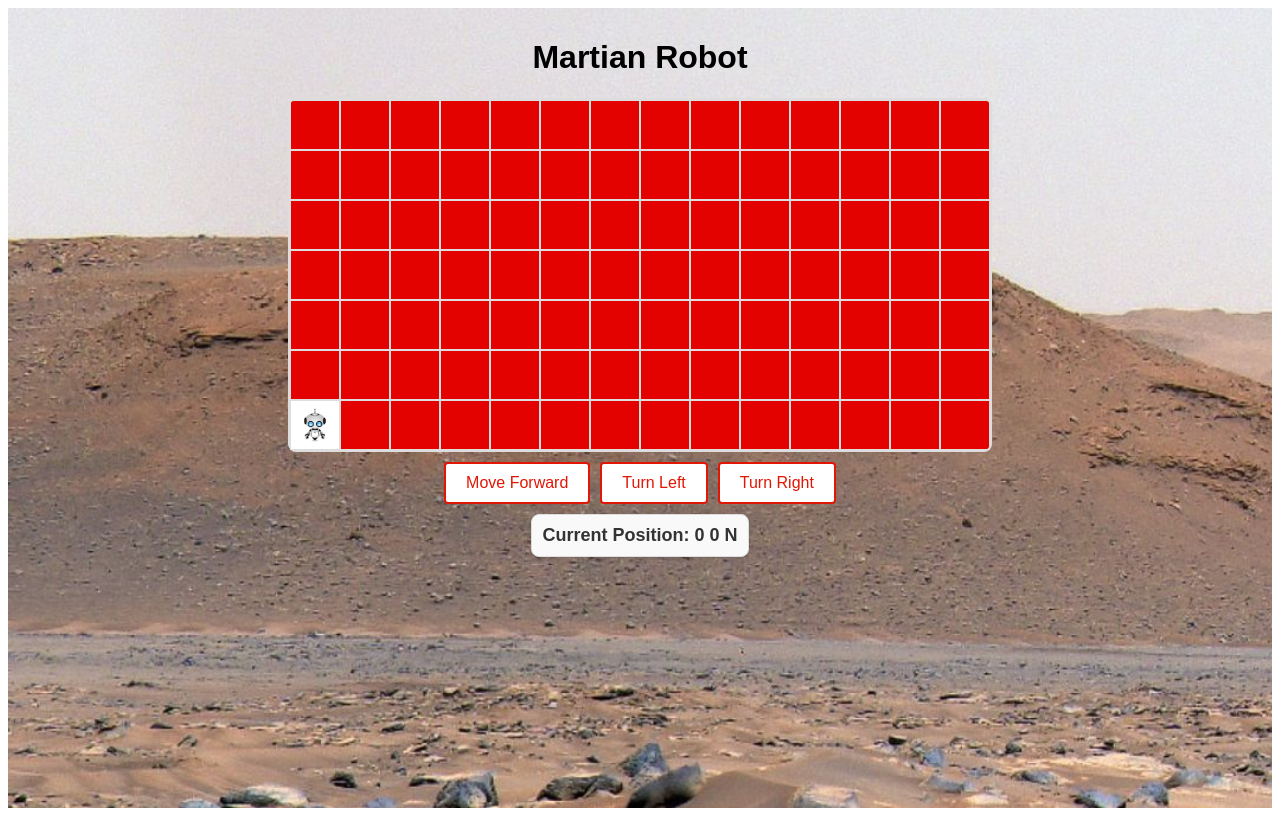
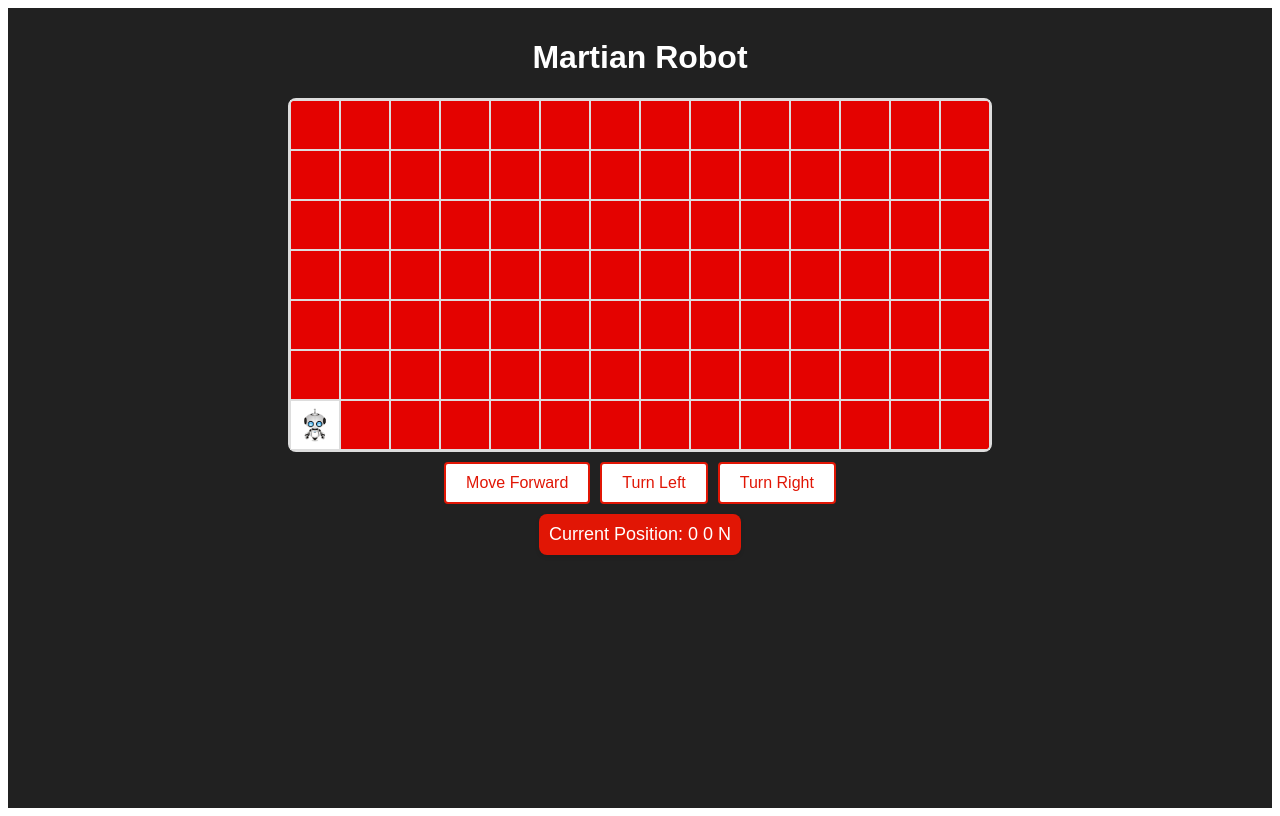
Before and after one commit to foysal-m/Martian-Robots, a React (Create React App) app: page / in a window 1280 px wide. Built offline with nearby package versions, Linux system fonts and the light colour scheme.

Commit message:
style: made some design improvements

```diff
--- a/src/App/App.module.scss
+++ b/src/App/App.module.scss
@@ -1,5 +1,5 @@
 .appContainer {
-  background-image: url("../../public/assets/mars.jpg");
+  background-color: #212121;
   min-height: 100vh;
   background-size: cover;
 }
--- a/src/Robot/Board/Board.module.scss
+++ b/src/Robot/Board/Board.module.scss
@@ -1,3 +1,5 @@
+@use "sass:math";
+
 :root {
   --board-background-color: #e40200;
   --button-background-color: rgba(255, 255, 255, 1);
@@ -5,6 +7,7 @@
   --button-text-color: #e11605;
   --cell-border-color: #ddd;
   --text-color: #333;
+  --button-hover-color: rgb(20, 19, 19);
 }
 
 $marginGeneric: 10px;
@@ -53,14 +56,14 @@ $borderRadiusGeneric: 8px;
 button {
   background-color: var(--button-background-color);
   border: 2px solid var(--button-text-color);
-  border-radius: $borderRadiusGeneric / 2;
+  border-radius: math.div($borderRadiusGeneric, 2);
   color: var(--button-text-color);
   cursor: pointer;
   font-size: $borderRadiusGeneric * 2;
   padding: $marginGeneric $marginGeneric * 2;
 
   &:hover {
-    background-color: rgb(20, 19, 19);
+    background-color: var(--button-hover-color);
     border: 1px solid var(--cell-border-color);
     color: var(--button-hover-background-color);
   }
@@ -75,17 +78,19 @@ button {
 
 // Current Position Styles
 .currentPosition {
-  background-color: #f9f9f9;
-  border: 1px solid #ddd;
+  background-color: var(--button-text-color);
   border-radius: $borderRadiusGeneric;
   box-shadow: 0 2px 4px rgba(0, 0, 0, 0.1);
-  color: var(--text-color);
+  color: var(--button-background-color);
   display: inline-block;
   font-size: 18px;
-  font-weight: bold;
   margin-top: $marginGeneric;
   padding: $marginGeneric;
   text-align: center;
+
+  &:hover {
+    background-color: var(--button-hover-color);
+  }
 }
 
 // Robot Cell Styles
@@ -97,6 +102,13 @@ button {
   cursor: pointer;
 }
 
+h1 {
+  color: var(--button-hover-background-color);
+  font-family: Bitter, sans-serif;
+  font-style: normal;
+  font-weight: 800;
+}
+
 .warningNotification {
   background-color: #fdd;
   color: #d44;
```
Also changed, not shown: public/assets/mars.jpg (deleted).
